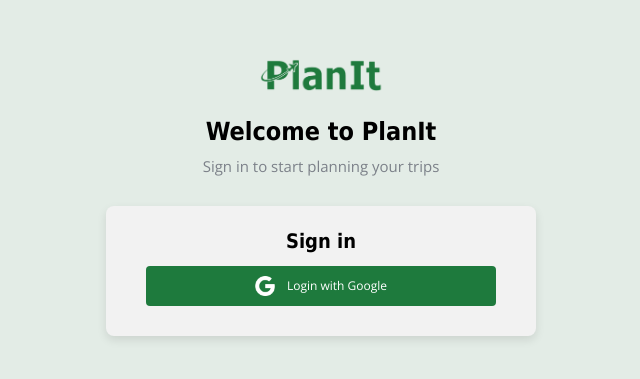
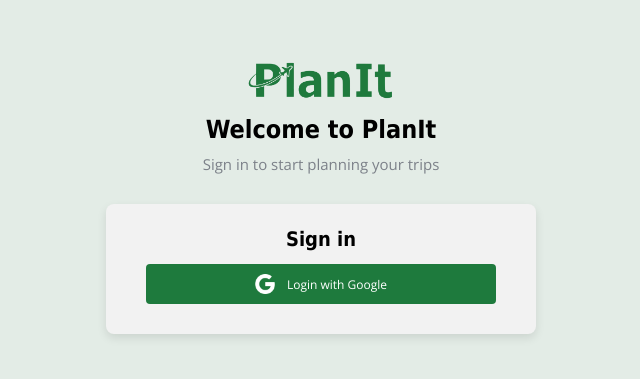
Before and after one commit to COSC481W-2025Fall/planit, a React (Vite) app in the folder frontend/: page / in a window 1280 px wide. Shown: the part 203-582 px from the top of the page, without its empty margins (319-959 px from the left). Built offline with nearby package versions, Linux system fonts and the light colour scheme.

Commit message:
Changes made to Login page

```diff
--- a/frontend/src/css/LoginPage.css
+++ b/frontend/src/css/LoginPage.css
@@ -31,7 +31,7 @@
   color: black;
   font-size: 25px;
   font-family: Tahoma, sans-serif;
-  margin-top: 25px;
+  margin-top: 15px;
   margin-bottom: 5px;
 }
 .header-container p {
@@ -93,7 +93,7 @@
 
 /* PlanIt logo image */
 .logo {
-  width: 125px;
+  width: 150px;
   height: auto;
 }
 
--- a/frontend/src/pages/LoginPage.jsx
+++ b/frontend/src/pages/LoginPage.jsx
@@ -6,7 +6,8 @@
 export default function LoginPage() {
   const handleLogin = () => {
     // redirect to the backend route that starts the Google OAuth2 flow
-    window.location.href = "http://localhost:3000/auth/google";
+       window.location.href = "http://localhost:3000/auth/google";
+
   };
 
   return (
```
